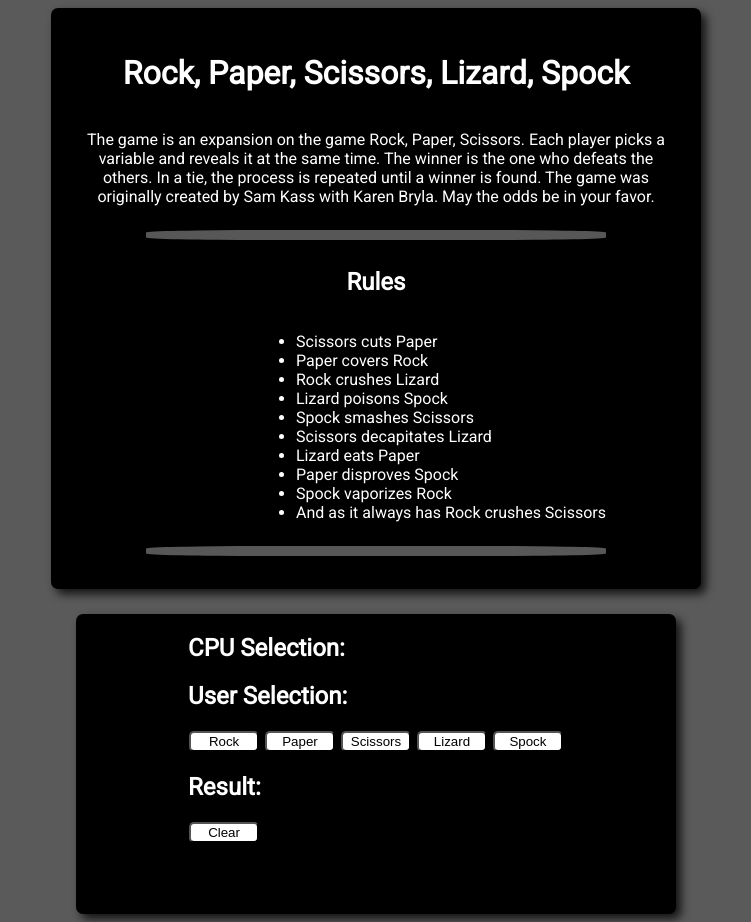
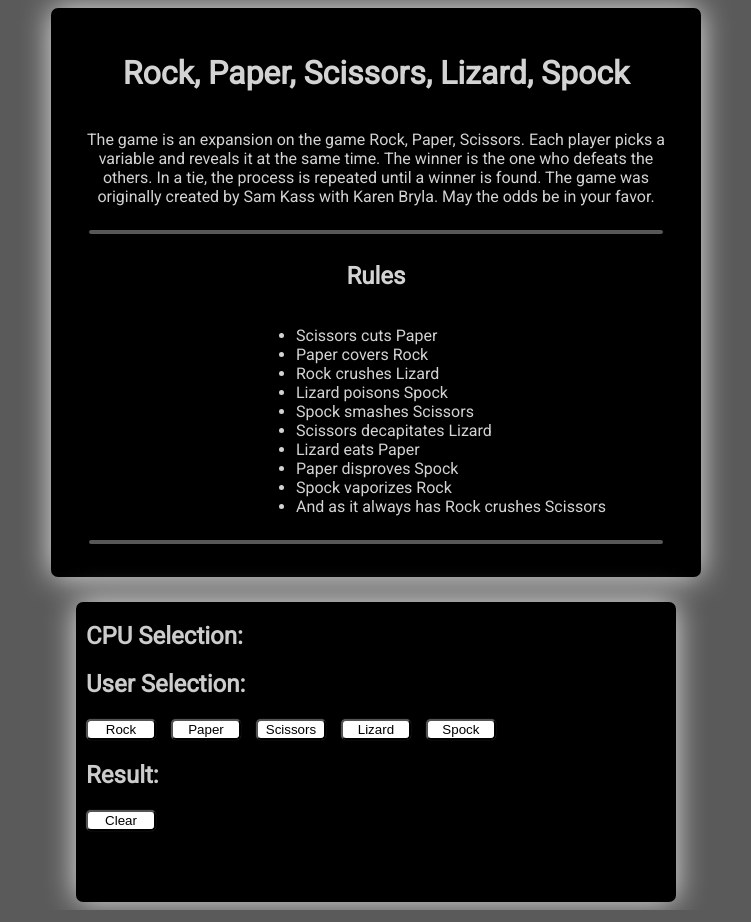
Before and after one commit to peeptoad/RPSLS, a plain HTML site: page index.html in a window 1280 px wide. Shown: the whole page, without its empty margins (264-1015 px from the left). Drawn offline with Linux system fonts and the light colour scheme.

Commit message:
Version1

```diff
--- a/css.css
+++ b/css.css
@@ -23,13 +23,13 @@ ul
    display: flex;
    flex-direction: column;
    max-width: 600px;
-   color: rgb(255, 255, 255);
+   color: rgb(211, 211, 211);
    text-align: center;
    background-color: rgb(0, 0, 0);
    margin: auto;
    border-radius: 7px;
    padding: 25px;
-   box-shadow: 5px 5px 10px rgba(0, 0, 0, 0.796);
+   box-shadow: 0 0 30px rgb(228, 228, 228);
 }
 
 @media screen and (max-width: 750px) {
@@ -41,26 +41,27 @@ ul
 
 hr
 {
-    width: 75%;
-    border:5px solid rgb(87, 87, 87);
+    width: 95%;
+    border:2px solid rgb(87, 87, 87);
     background-color: rgb(87, 87, 87);
-    border-radius: 25%;
+    border-radius: 5px;
 }
 
 .container
 {
+
     display:flex;
     flex-direction: row;
     flex-wrap: wrap;
     margin: auto;
     margin-top: 25px;
-    justify-content: space-around;
+
     max-width: 600px;
     height: 300px;
     background-color: rgb(0, 0, 0);
     color: rgb(255, 255, 255);
     border-radius: 7px;
-    box-shadow: 5px 5px 10px rgba(0, 0, 0, 0.796);
+    box-shadow: 0 0 30px rgb(228, 228, 228);
 }
 
 @media screen and (max-width: 750px) {
@@ -77,13 +78,18 @@ button
     display: inline;
     background-color: rgb(255, 255, 255);
     margin: 1px;
+    margin-inline-start: 10px;
     border-radius: 5px;
+    box-shadow: 0 0 1px rgb(95, 95, 95);
+    transition: 1s;
 }
 
 @media screen and (max-width: 750px) {
     button{
         width: fit-content;
         font-size: 10px;
+        margin-inline-start: 10px;
+        border-radius: 3px;
 
      }
    }
@@ -95,12 +101,22 @@ button:hover
 
 .output
 {
-
+    margin-left: 10px;
     max-width: 400px;
     margin-top: 20px;
+    color: rgb(204, 204, 204);
+
 }
+
+@media screen and (max-width: 750px) {
+    .output{
+
+        font-size: 14px;
+        padding: 10px;
+     }
+   }
 
 #computer-choice, #user-choice, #result
 {
-    color: blue;
+    color: rgb(57, 57, 255);
 }
```
